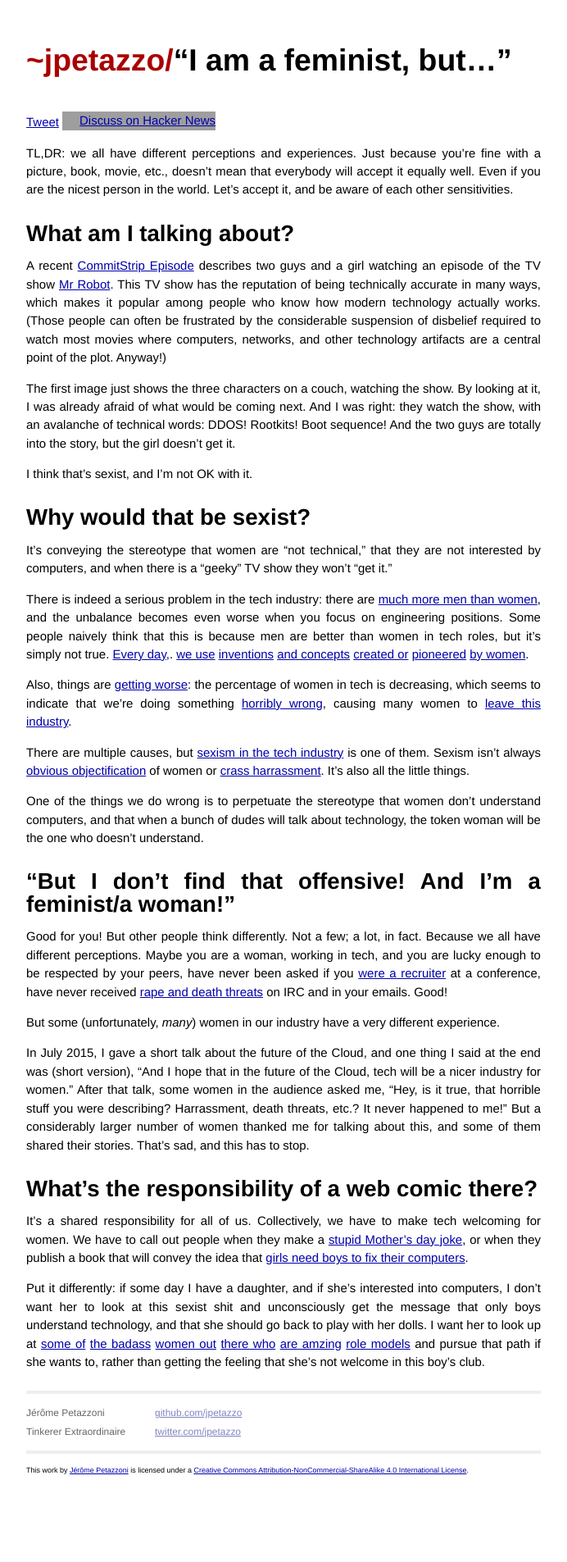
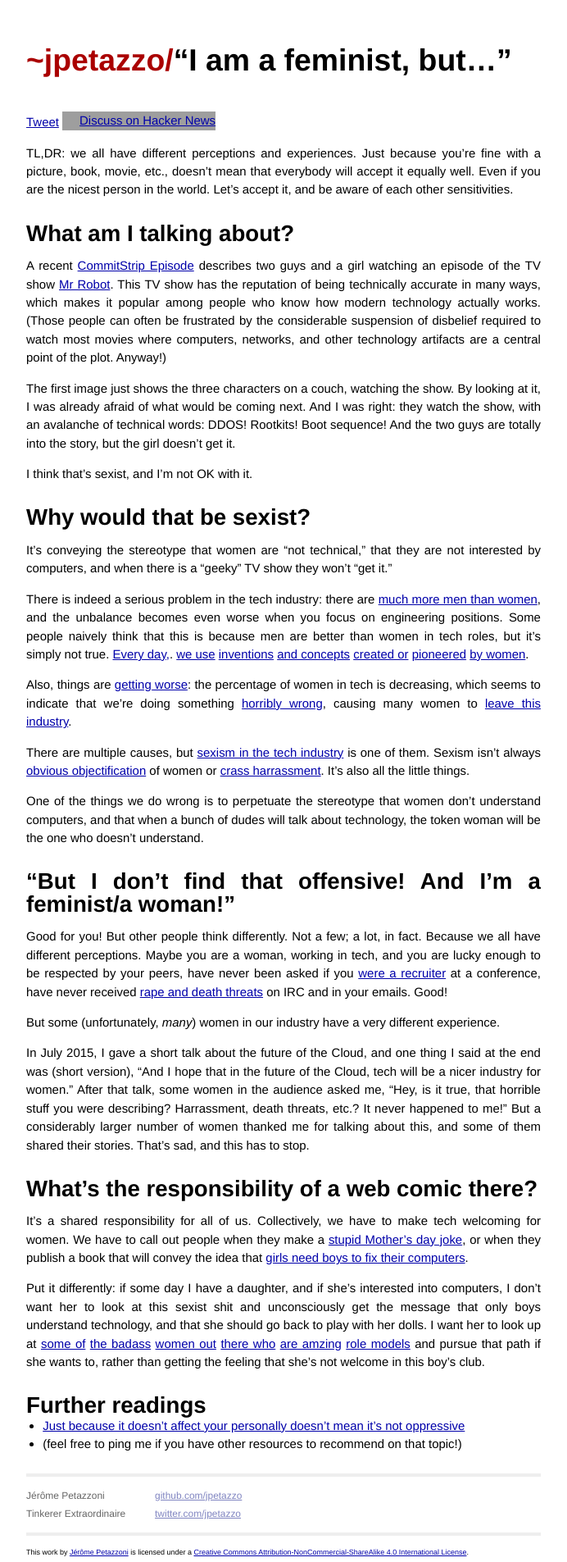
Before and after one commit to jpetazzo/jpetazzo.github.io, a Jekyll site: the page built from _posts/2015-09-15-i-am-a-feminist-but.markdown, in a window 1280 px wide. Shown: the whole page at 82% size, without its empty margins (294-986 px from the left). Built offline with Jekyll 4.4.1, drawn with Linux system fonts in a browser that asks for light colours; Markdown is read by kramdown in place of the engine named in the settings; comment, search, counter and statistics services are not loaded; before the commit the page ends 1805 px from its top, so only the background shows below that; grey boxes are pictures that could not be loaded.

```diff
--- a/_posts/2015-09-15-i-am-a-feminist-but.markdown
+++ b/_posts/2015-09-15-i-am-a-feminist-but.markdown
@@ -108,6 +108,13 @@
 the feeling that she's not welcome in this boy's club.
 
 
+## Further readings
+
+- [Just because it doesn't affect your personally doesn't mean it's not oppressive](
+  http://www.robot-hugs.com/experiences/)
+- (feel free to ping me if you have other resources to recommend on that topic!)
+
+
 [CommitStrip Episode]: http://www.commitstrip.com/en/2015/09/14/mr-robot-my-girlfriend-and-me-spoiler-s01e01/
 [Mr Robot]: http://www.imdb.com/title/tt4158110/
 [much more men than women]: http://www.informationisbeautiful.net/visualizations/diversity-in-tech/
```
